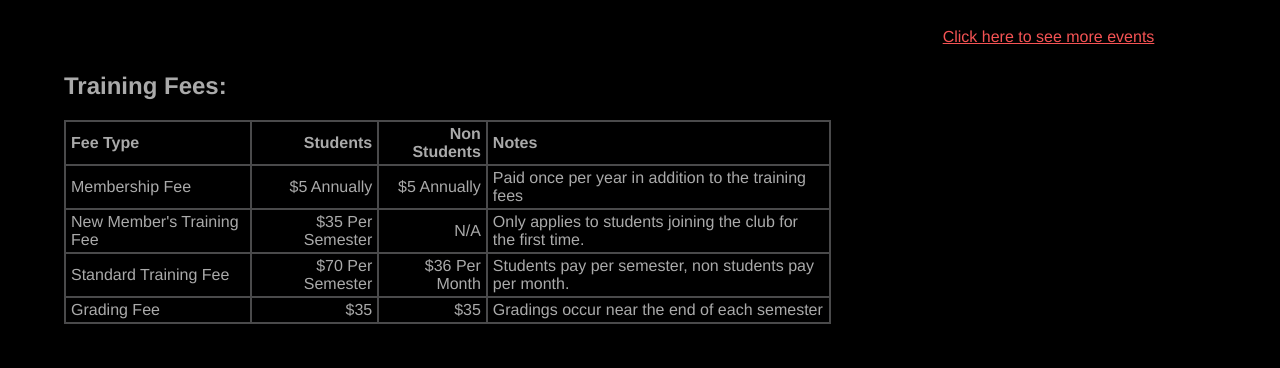
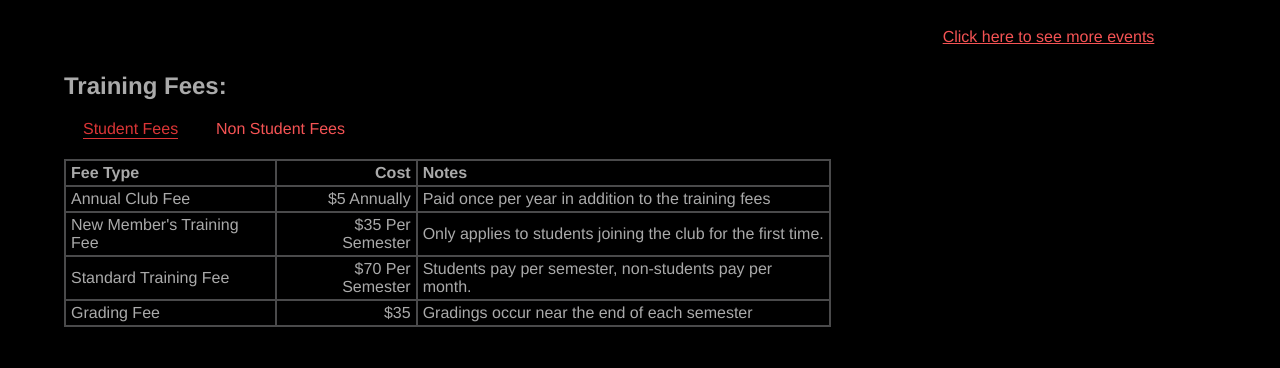
Before and after one commit to matt-auckland/uoa-karate, a Vue app: page /#/ in a window 1280 px wide. Shown: the part 886-1254 px from the top of the page. Built offline with nearby package versions, Linux system fonts and the light colour scheme; grey boxes are pictures that could not be loaded.

Commit message:
Tweaking fees table

```diff
--- a/src/components/FeesTable.vue
+++ b/src/components/FeesTable.vue
@@ -1,37 +1,50 @@
 <template>
   <div class="fee-data-container">
     <h2>Training Fees:</h2>
+    <div class="tab-container">
+      <a
+        :class="{active: showStudents, tab:true}"
+        @click="showStudents = true"
+      >Student Fees</a>
+      <a
+        :class="{active: !showStudents, tab:true}"
+        @click="showStudents = false"
+      >Non&nbsp;Student Fees</a>
+    </div>
+
     <table>
       <thead>
         <tr>
           <th class="text">Fee Type</th>
-          <th class="number">Students</th>
-          <th class="number">Non Students</th>
+          <th class="number">Cost</th>
           <th class="text">Notes</th>
         </tr>
       </thead>
       <tbody>
         <tr>
-          <td class="text">Membership Fee</td>
-          <td class="number">$5 Annually</td>
+          <td class="text">Annual Club Fee</td>
           <td class="number">$5 Annually</td>
           <td class="text">Paid once per year in addition to the training fees</td>
         </tr>
-        <tr>
+        <tr v-if="showStudents">
           <td class="text">New Member's Training Fee</td>
           <td class="number">$35 Per Semester</td>
-          <td class="number">N/A</td>
           <td class="text">Only applies to students joining the club for the first time.</td>
         </tr>
         <tr>
           <td class="text">Standard Training Fee</td>
-          <td class="number">$70 Per Semester</td>
-          <td class="number">$36 Per Month</td>
-          <td class="text">Students pay per semester, non&nbsp;students pay per month.</td>
+          <td
+            class="number"
+            v-if="showStudents"
+          >$70 Per Semester</td>
+          <td
+            class="number"
+            v-if="!showStudents"
+          >$35 Per Month</td>
+          <td class="text">Students pay per semester, non-students pay per month.</td>
         </tr>
         <tr>
           <td class="text">Grading Fee</td>
-          <td class="number">$35</td>
           <td class="number">$35</td>
           <td class="text">Gradings occur near the end of each semester</td>
         </tr>
@@ -42,18 +55,44 @@
 
 <script>
 export default {
-  name: "FeesTable"
+  name: "FeesTable",
+  data: function() {
+    return {
+      showStudents: true
+    };
+  }
 };
 </script>
 
 <style scoped>
+.tab-container {
+  display: flex;
+  justify-content: space-around;
+  margin-bottom: 20px;
+  width: 300px;
+}
+
+.tab {
+  cursor: pointer;
+}
+
+.tab.active {
+  border-bottom: 1px solid var(--persian-red);
+  cursor: not-allowed;
+  color: var(--persian-red);
+}
+
+.tab:hover {
+  border-bottom: 1px solid var(--persian-red);
+}
+
 table {
   text-align: left;
   border-spacing: 0px;
   width: 100%;
   max-width: 880px;
-  /* min-width: 300px; */
 }
+
 table,
 td,
 th {
```
